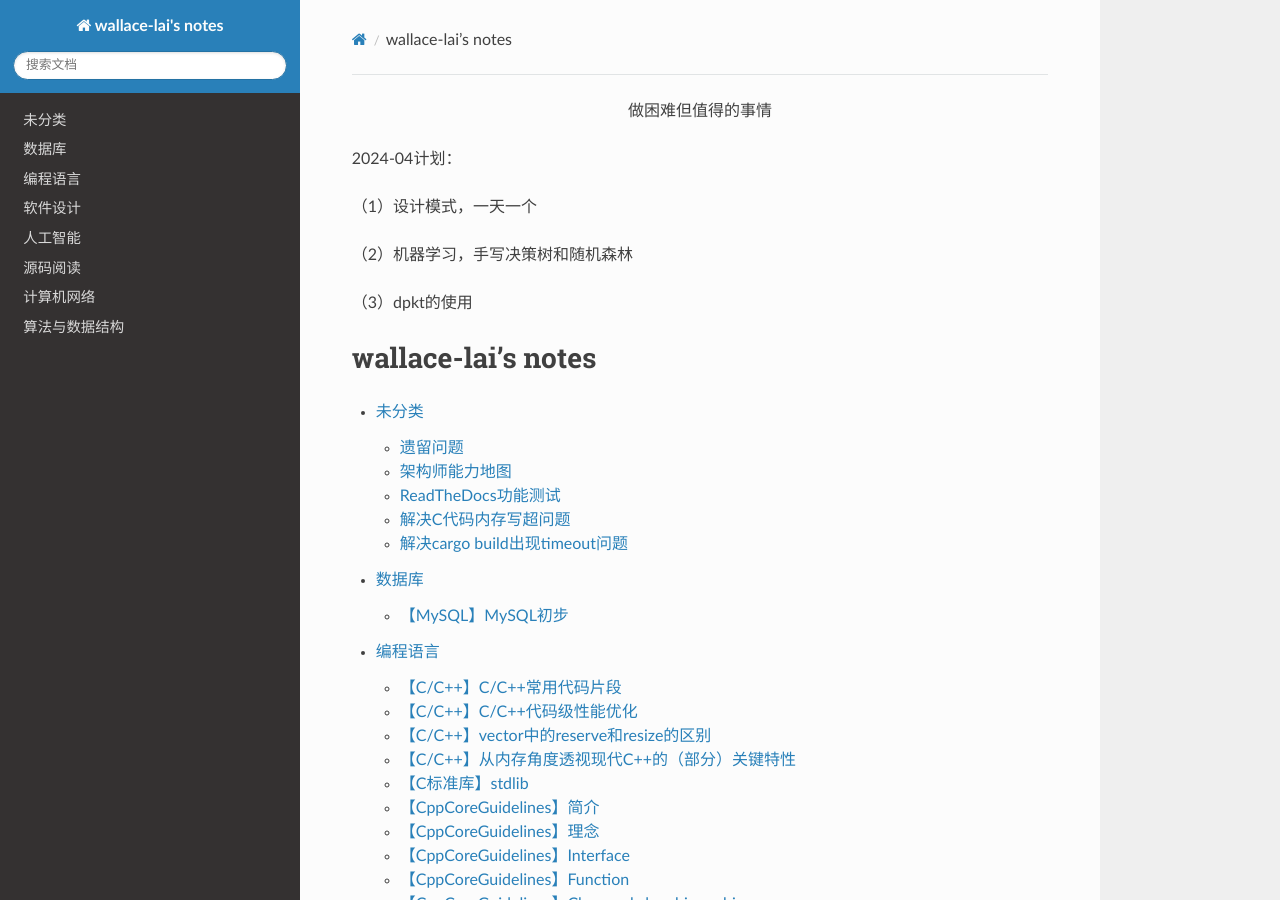
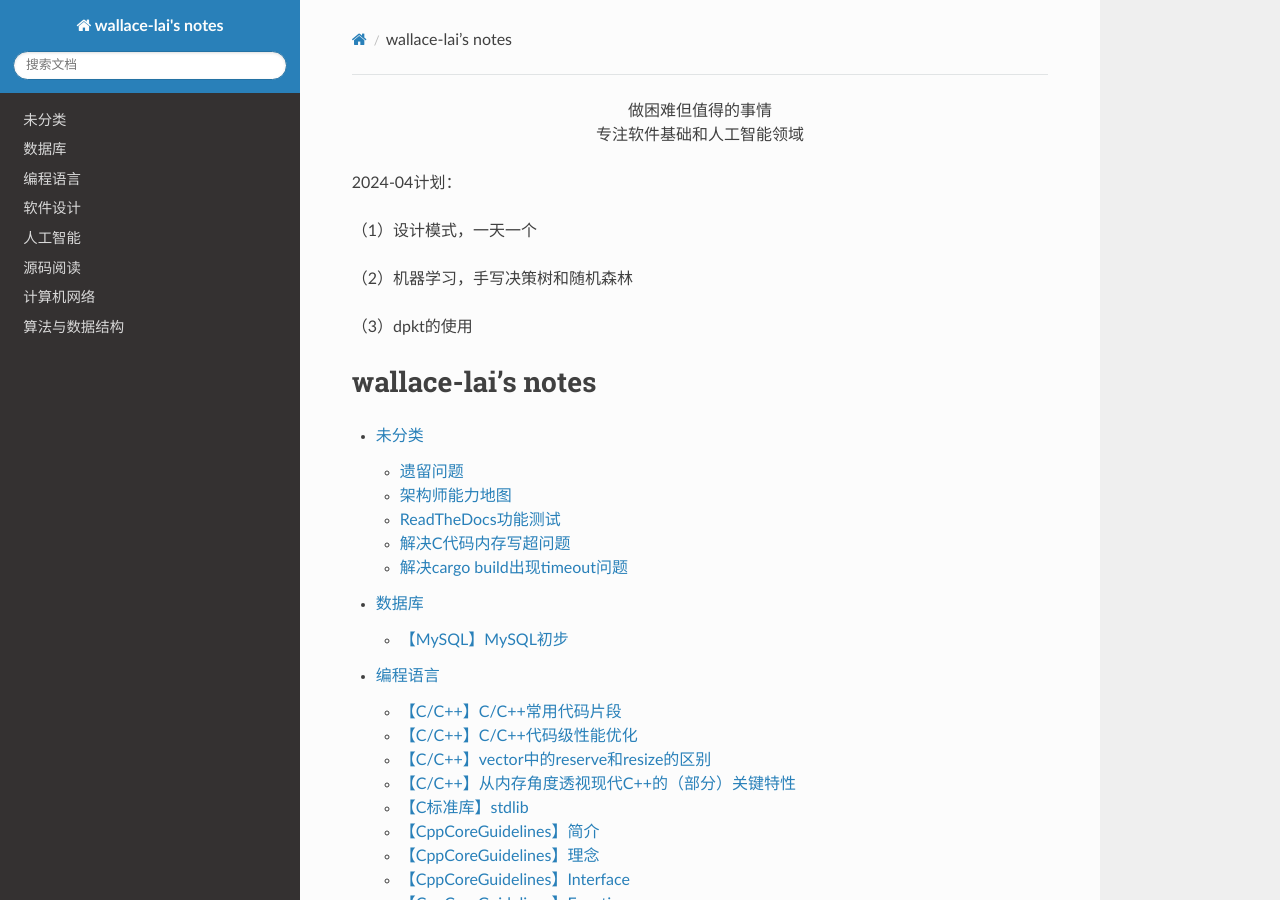
Before and after one commit to wallace-lai/learning-notes, a Sphinx documentation site: the page built from source/index.rst, in a window 1280 px wide and 900 px high. Built offline with Sphinx 7.4.7 and the Read the Docs theme 2.0.0, drawn with Linux system fonts in a browser that asks for light colours.

Commit message:
update index

```diff
--- a/source/index.rst
+++ b/source/index.rst
@@ -6,7 +6,7 @@
 
 .. raw:: html
 
-   <p style="text-align:center;">做困难但值得的事情</p>
+   <p style="text-align:center;">做困难但值得的事情</br>专注软件基础和人工智能领域</p>
 
 2024-04计划：
 
```
